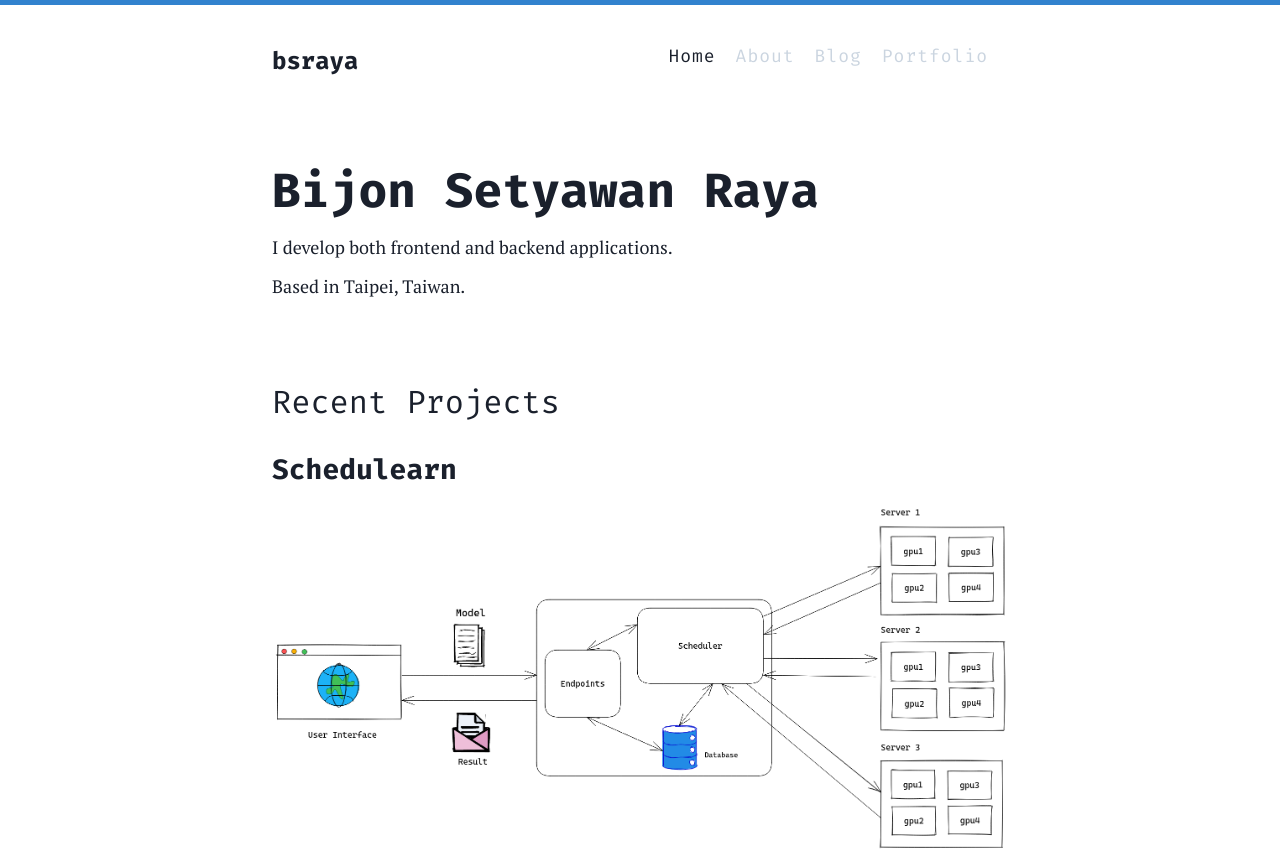
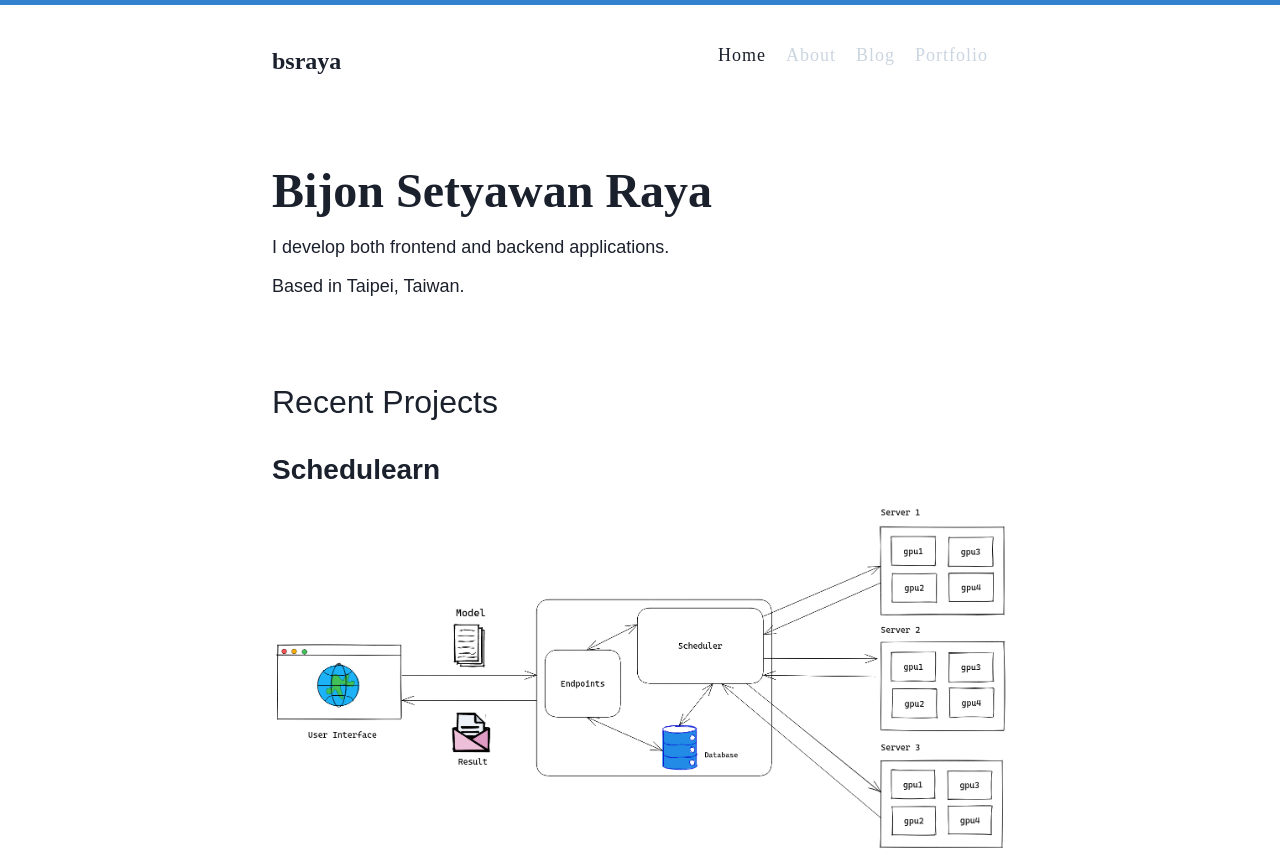
Before and after one commit to bsraya/bsraya, a Next.js app: page / in a window 1280 px wide. Shown: the top 850 px of the page. Built offline with nearby package versions, Linux system fonts and the light colour scheme; no server answers; a small style sheet from the web is missing.

Commit message:
feat: optimize google fonts

```diff
--- /dev/null
+++ b/fonts.ts
@@ -0,0 +1,13 @@
+import { PT_Sans, Fira_Code } from 'next/font/google'
+
+// @ts-ignore
+export const ptSans = PT_Sans({
+  subsets: ['latin', 'latin-ext'],
+  display: 'swap'
+})
+
+// @ts-ignore
+export const firaCode = Fira_Code({
+  subsets: ['latin', 'latin-ext'],
+  display: 'swap'
+})
--- a/pages/_document.tsx
+++ b/pages/_document.tsx
@@ -7,20 +7,6 @@ export default class MyDocument extends NextDocument {
         return (
             <Html lang="en" style={{scrollBehavior: 'smooth'}}>
                 <Head>
-                    <link rel="preconnect" href="https://fonts.googleapis.com" />
-                    <link
-                        rel="preconnect"
-                        href="https://fonts.gstatic.com"
-                        crossOrigin="true"
-                    />
-                    <link
-                        href="https://fonts.googleapis.com/css2?family=PT+Serif:ital,wght@0,400;0,700;1,400;1,700&display=swap"
-                        rel="stylesheet"
-                    />
-                    <link
-                        href="https://fonts.googleapis.com/css2?family=Fira+Code:wght@300;400;500;600;700&display=swap"
-                        rel="stylesheet"
-                    />
                     <link
                         rel="stylesheet"
                         href="https://unpkg.com/dracula-prism/dist/css/dracula-prism.min.css"
--- a/styles/theme.tsx
+++ b/styles/theme.tsx
@@ -1,4 +1,4 @@
-import { extendTheme, type ThemeConfig, theme as base, textDecoration } from "@chakra-ui/react"
+import { extendTheme, type ThemeConfig } from "@chakra-ui/react"
 
 const config: ThemeConfig = {
     initialColorMode: "light"
@@ -8,7 +8,7 @@ const config: ThemeConfig = {
 const theme = extendTheme(config, {
     ...extendTheme,
     fonts: {
-        body: `PT Serif, serif`,
+        body: `PT Sans, sans-serif`,
         heading: `Fira Code, sans-serif`,
         mono: "Fira Code, , sans-serif",
     },
```
